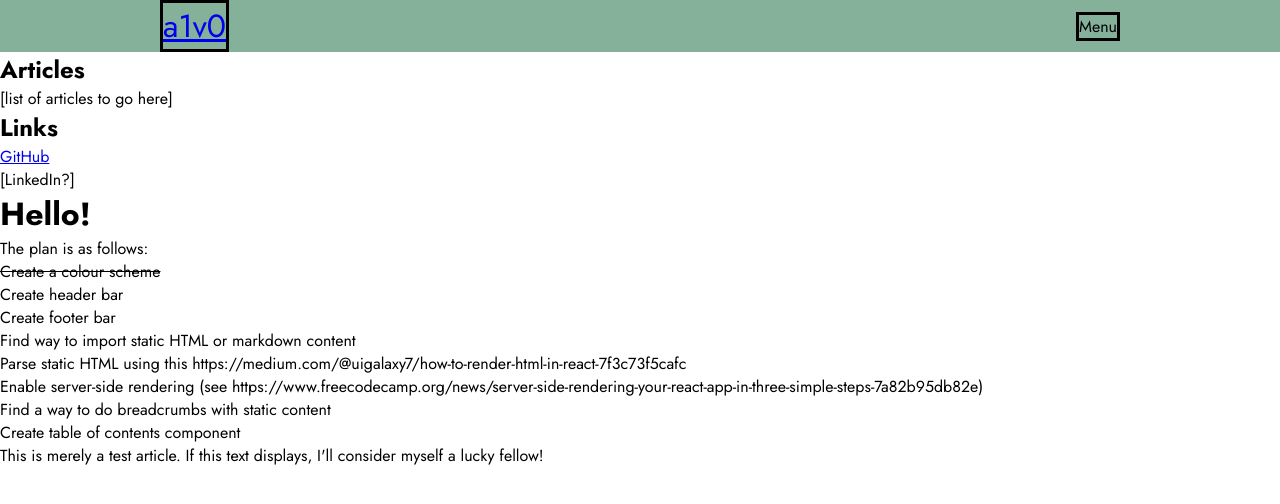
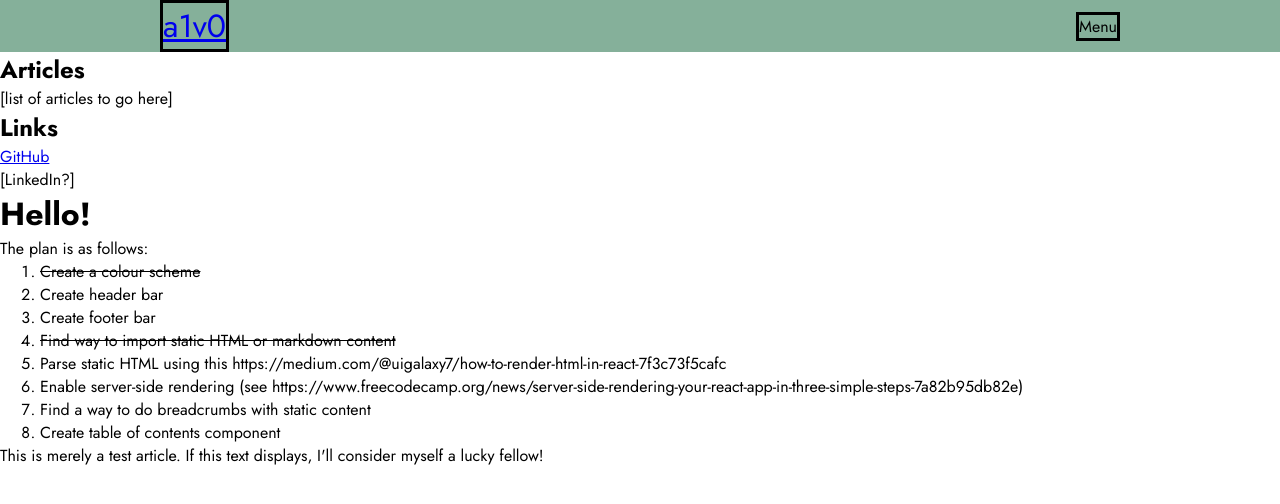
Before and after one commit to a1v0/a1v0.de, a React (Create React App) app: page / in a window 1280 px wide. Shown: the top 504 px of the page. Built offline with nearby package versions, Linux system fonts and the light colour scheme.

Commit message:
Update to-do list

```diff
--- a/src/App.tsx
+++ b/src/App.tsx
@@ -21,13 +21,15 @@ function App() {
             <Menu />
             <h1>Hello!</h1>
             <p>The plan is as follows:</p>
-            <ol>
+            <ol style={{ marginLeft: "40px" }}>
                 <li style={{ textDecoration: "line-through" }}>
                     Create a colour scheme
                 </li>
                 <li>Create header bar</li>
                 <li>Create footer bar</li>
-                <li>Find way to import static HTML or markdown content</li>
+                <li style={{ textDecoration: "line-through" }}>
+                    Find way to import static HTML or markdown content
+                </li>
                 <li>
                     Parse static HTML using this
                     https://medium.com/@uigalaxy7/how-to-render-html-in-react-7f3c73f5cafc
```
